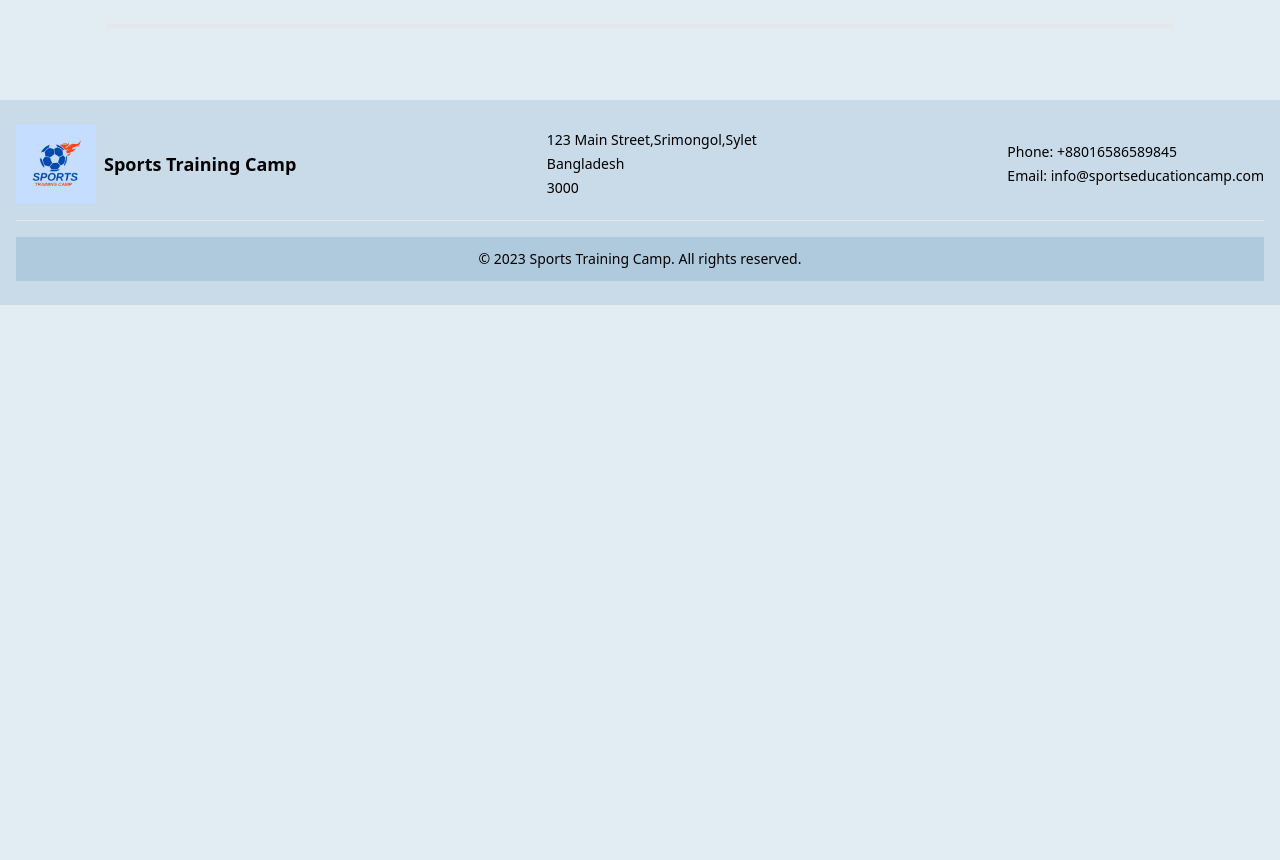
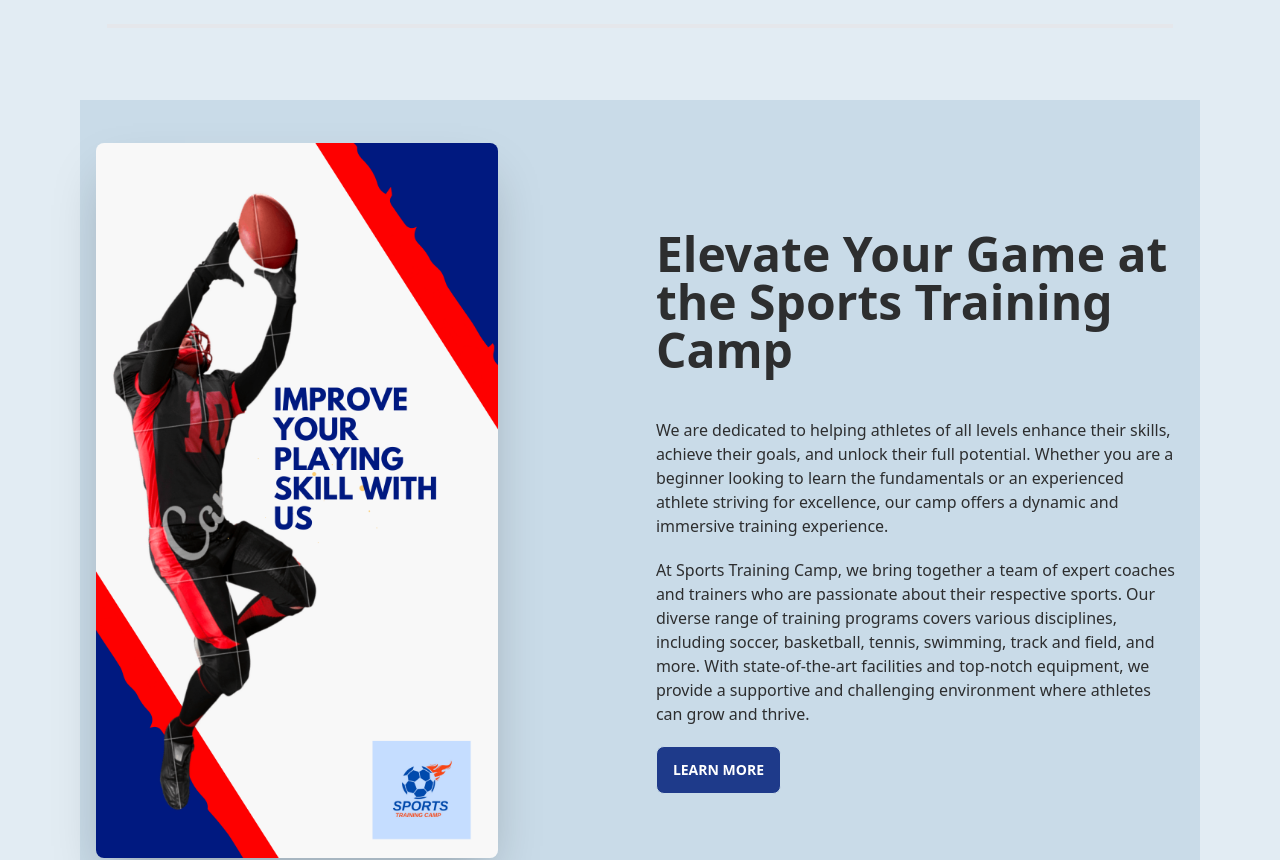
Before and after one commit to Rayhan108/Sports-training-camp, a React (Vite) app: page / in a window 1280 px wide. Shown: the part 1523-2383 px from the top of the page. Before the commit the page ends 1828 px from the top, so only its background shows below. Built offline with nearby package versions, Linux system fonts and the light colour scheme; no server answers.

Commit message:
add about us section

```diff
--- a/src/Page/Home/Home/AboutUs/AboutUs.jsx
+++ b/src/Page/Home/Home/AboutUs/AboutUs.jsx
@@ -1,12 +1,34 @@
+import Container from "../../../../Component/Container/Container";
 import SectionTitle from "../../../../Component/SectionTitle/SectionTitle";
-
-
+import img from "../../../../assets/About.png"
 const AboutUs = () => {
-    return (
-        <div>
-            <SectionTitle header="About Us"></SectionTitle>
+  return (
+    <div>
+      <SectionTitle header="About Us"></SectionTitle>
+      <Container>
+        {" "}
+        <div className="hero min-h-screen bg-base-200">
+          <div className="hero-content flex-col lg:flex-row ">
+            <div className="lg:w-1/2 ">
+              <img src={img} className="w-3/4 rounded-lg shadow-2xl" />
+            </div>
+            <div className="lg:w-1/2 space-y-5 p-2">
+              <p className="py-6 text-5xl font-bold">
+              Elevate Your Game at the Sports Training Camp
+              </p>
+              <p className="">
+              We are dedicated to helping athletes of all levels enhance their skills, achieve their goals, and unlock their full potential. Whether you are a beginner looking to learn the fundamentals or an experienced athlete striving for excellence, our camp offers a dynamic and immersive training experience.{" "}
+              </p>
+              <p className="">
+              At Sports Training Camp, we bring together a team of expert coaches and trainers who are passionate about their respective sports. Our diverse range of training programs covers various disciplines, including soccer, basketball, tennis, swimming, track and field, and more. With state-of-the-art facilities and top-notch equipment, we provide a supportive and challenging environment where athletes can grow and thrive.
+              </p>
+              <button className="btn text-white bg-blue-900">Learn More</button>
+            </div>
+          </div>
         </div>
-    );
+      </Container>
+    </div>
+  );
 };
 
 export default AboutUs;
```
Also changed, not shown: src/assets/About.png (added).
